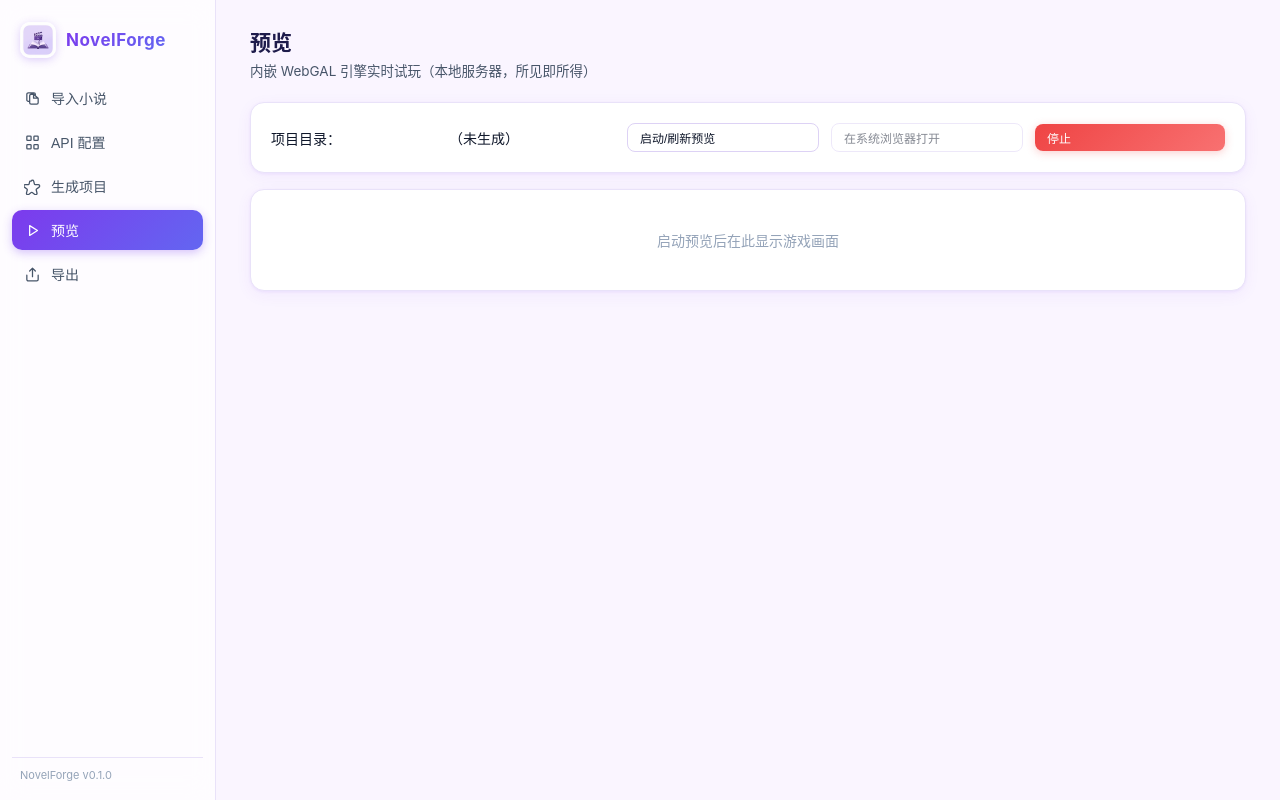
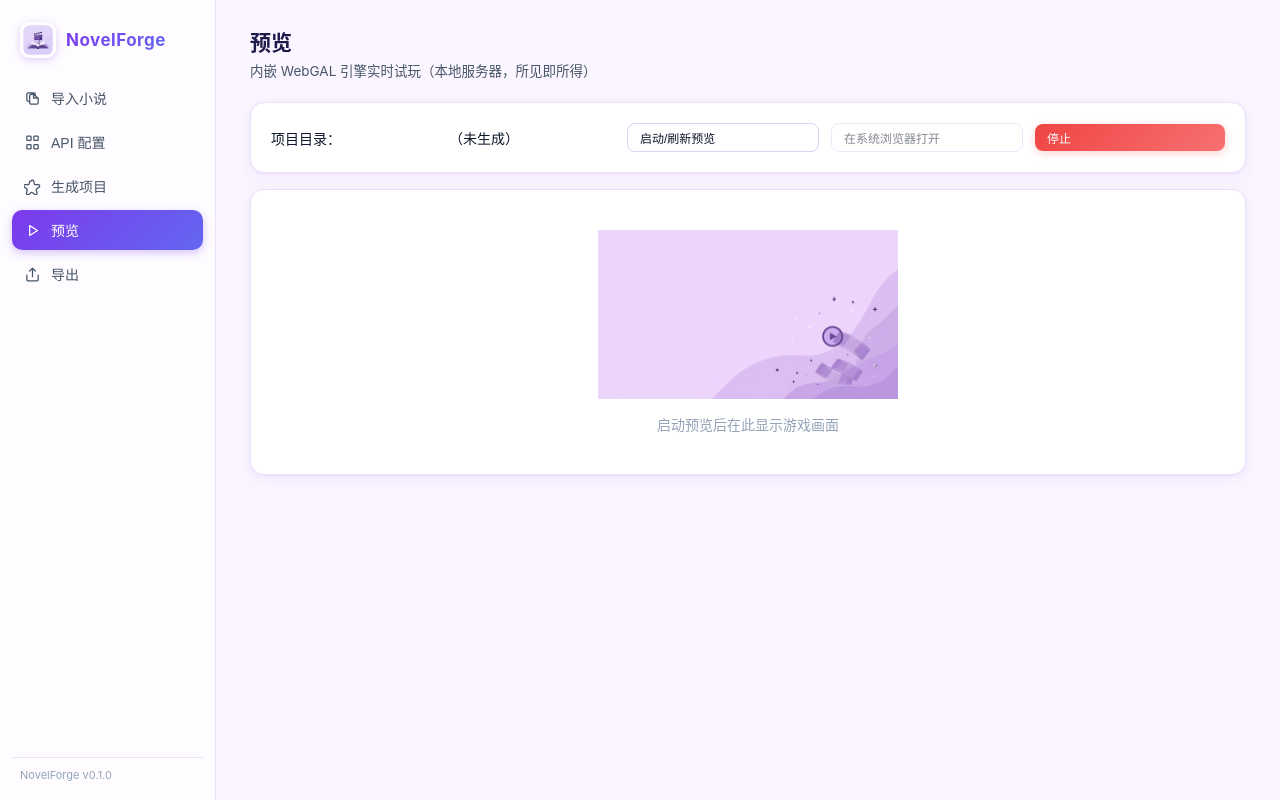
Before and after one commit to carloncc/NovelForge, a Vue app: page / in a window 1280 px wide. Both pictures are taken after a click on the button "预览". Built offline with nearby package versions, Linux system fonts and the light colour scheme.

Commit message:
ui: add MiniMax-generated empty state illustrations

```diff
--- a/src/pages/GeneratePage.vue
+++ b/src/pages/GeneratePage.vue
@@ -367,7 +367,10 @@ function onCardsSaved(cards: unknown): void {
 
   <div v-else-if="tab === 'cards'">
     <EditCards v-if="projectState.lastResult" :cards="projectState.lastResult.cards" @saved="onCardsSaved" />
-    <div v-else class="empty">尚无生成结果，先运行一次生成</div>
+    <div class="empty">
+      <img src="/src/assets/empty-generate.png" alt="" style="width: 260px; opacity: 0.9; margin-bottom: 12px" />
+      <p>尚无生成结果，先运行一次生成</p>
+    </div>
   </div>
 
   <div v-else-if="tab === 'video'">
@@ -395,7 +398,10 @@ function onCardsSaved(cards: unknown): void {
         </p>
       </div>
     </div>
-    <div v-else class="empty">暂无视频推荐位（重新生成后出现）</div>
+    <div class="empty">
+      <img src="/src/assets/empty-generate.png" alt="" style="width: 220px; opacity: 0.9; margin-bottom: 12px" />
+      <p>暂无视频推荐位（重新生成后出现）</p>
+    </div>
   </div>
 
   <div v-else-if="tab === 'script'">
@@ -410,7 +416,10 @@ function onCardsSaved(cards: unknown): void {
       </div>
       <pre style="background: #0b0e14; border: 1px solid var(--border); border-radius: 8px; padding: 12px; margin-top: 10px; max-height: 420px; overflow: auto; font-size: 12px; line-height: 1.7; white-space: pre-wrap">{{ scriptFiles.find((f) => f.name === currentScript)?.text }}</pre>
     </div>
-    <div v-else class="empty">暂无剧本文件（生成后出现）</div>
+    <div class="empty">
+      <img src="/src/assets/empty-generate.png" alt="" style="width: 220px; opacity: 0.9; margin-bottom: 12px" />
+      <p>暂无剧本文件（生成后出现）</p>
+    </div>
   </div>
 
   <div v-else>
--- a/src/pages/PreviewPage.vue
+++ b/src/pages/PreviewPage.vue
@@ -72,5 +72,8 @@ onBeforeUnmount(() => {
   <div v-if="url" style="margin-top: 12px">
     <iframe :key="reloadKey" class="preview-frame" :src="url" />
   </div>
-  <div v-else class="card empty">启动预览后在此显示游戏画面</div>
+  <div class="card empty">
+    <img src="/src/assets/empty-preview.png" alt="" style="width: 300px; opacity: 0.9; margin-bottom: 12px" />
+    <p>启动预览后在此显示游戏画面</p>
+  </div>
 </template>
```
Also changed, not shown: src/assets/empty-generate.png (added), src/assets/empty-preview.png (added).
